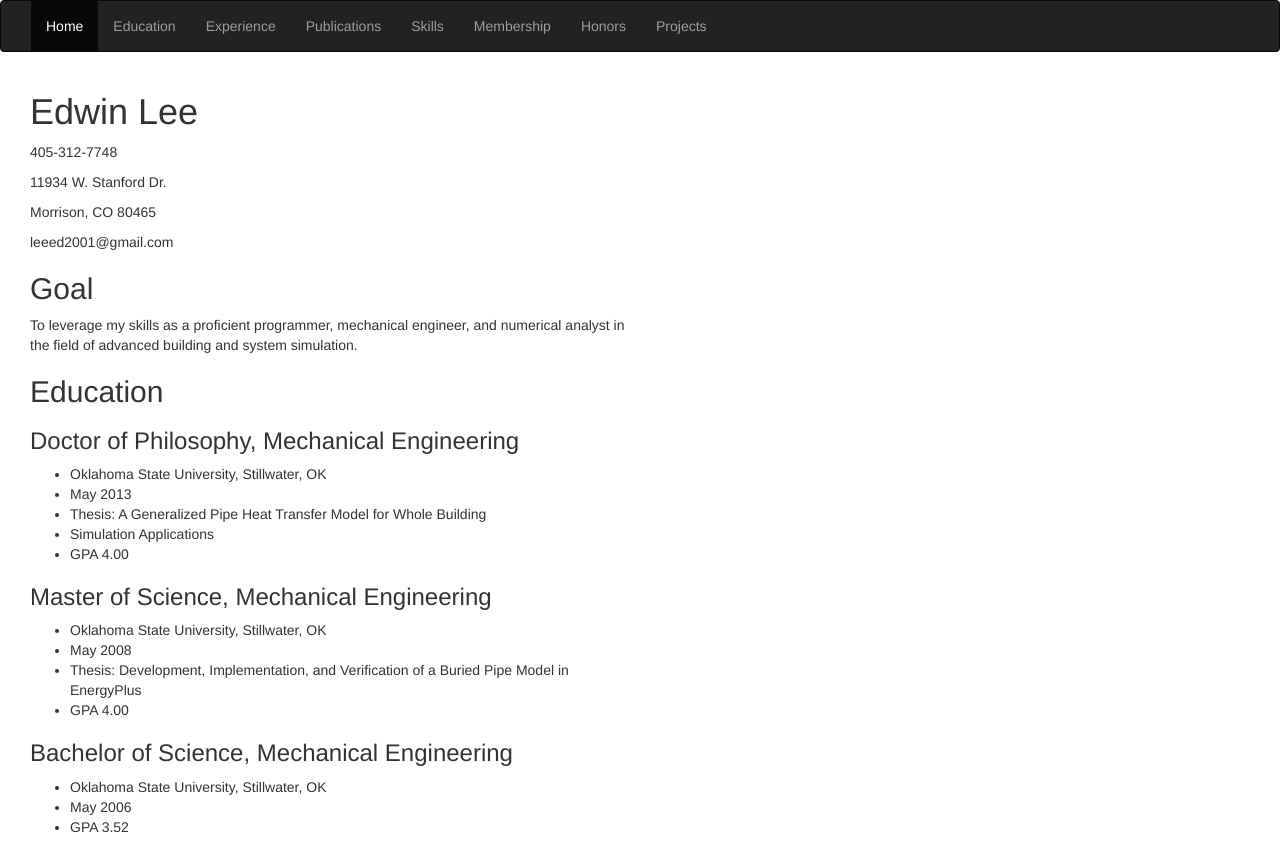
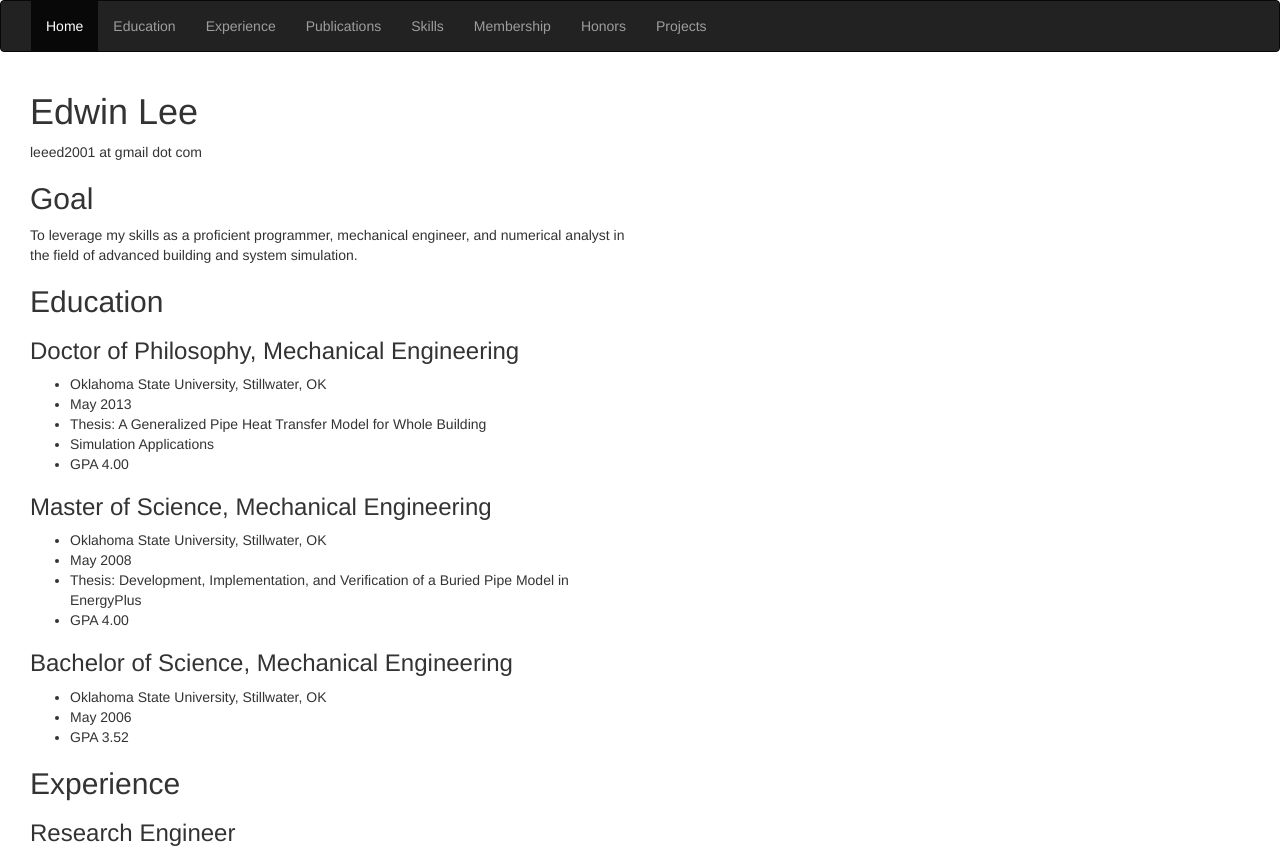
Before and after one commit to okielife/cv.okie.life, a plain HTML site: page index.html in a window 1280 px wide. Shown: the top 849 px of the page. Drawn offline with nearby package versions, Linux system fonts and the light colour scheme.

Commit message:
Update index.html

```diff
--- a/index.html
+++ b/index.html
@@ -49,10 +49,7 @@
     <div class="row-fluid">
         <div class="col-md-6">
 <h1 id="edwin-lee">Edwin Lee</h1>
-<p>405-312-7748</p>
-<p>11934 W. Stanford Dr.</p>
-<p>Morrison, CO 80465</p>
-<p>leeed2001@gmail.com</p>
+<p>leeed2001 at gmail dot com</p>
 <h2 id="goal">Goal</h2>
 <p>To leverage my skills as a proficient programmer, mechanical engineer, and numerical analyst in the field of advanced building and system simulation.</p>
 <h2 id="education">Education</h2>
```
